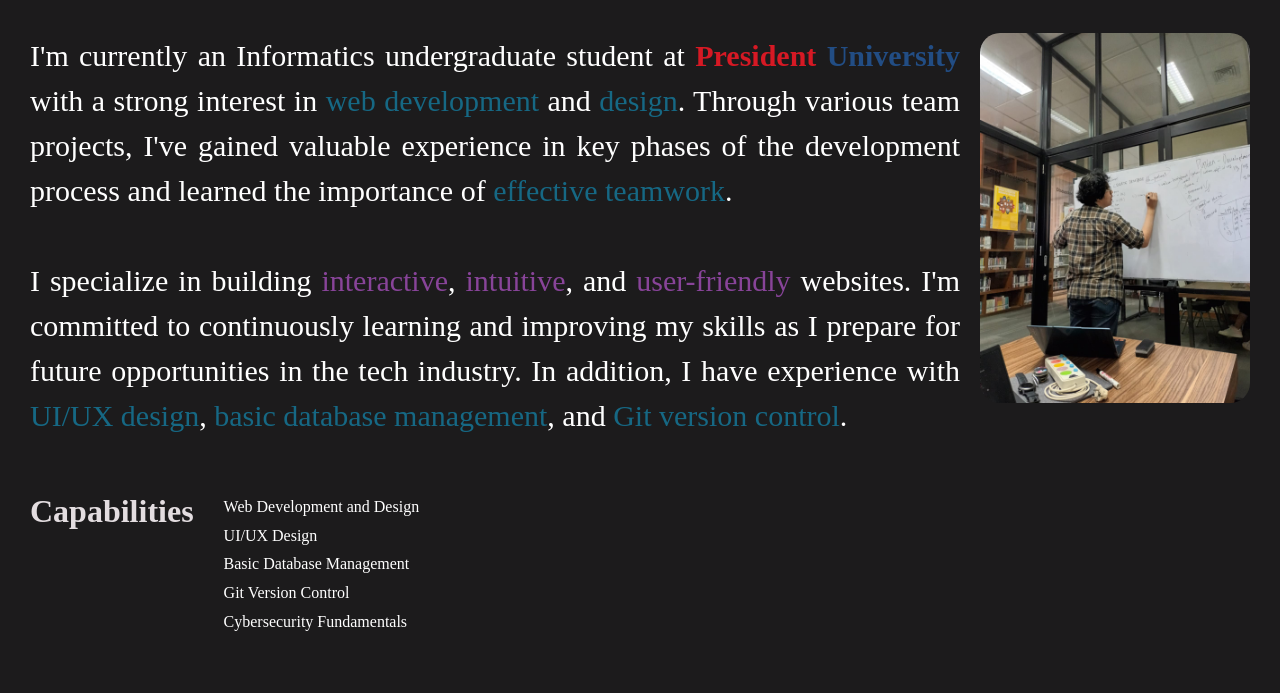
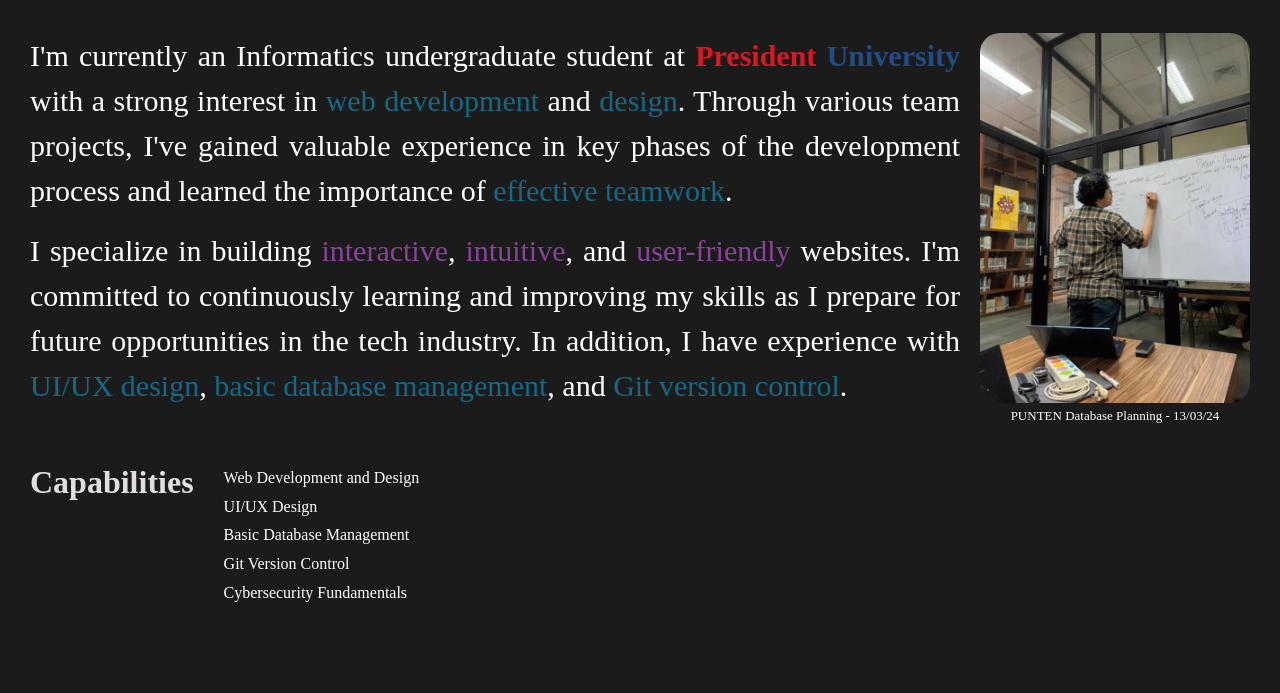
Before and after one commit to MILO-05/portfolio, a Flask app: page / in a window 1280 px wide. Shown: the part 934-1627 px from the top of the page. Run offline with Flask 3, Linux system fonts and the light colour scheme.

Commit message:
Update about me

```diff
--- a/static/style.css
+++ b/static/style.css
@@ -115,7 +115,6 @@ header a:hover {
 #about-me > div {
     display: flex;
     flex-direction: column;
-    gap: 30px;
 }
 #about-me p {
     margin: 0 0 15px 0;
--- a/templates/index.html
+++ b/templates/index.html
@@ -53,6 +53,7 @@
         </div>
         <div>
             <img style="height: 370px; width: 270px;" id="about-img" src="{{ url_for('static', filename='images/portfolio-picture1.jpg') }}" alt="">
+            <span style="text-align: center; margin-top: 5px; color: white; font-size: small;">PUNTEN Database Planning - 13/03/24</span>
         </div>
     </div>
     <!-- skills section -->
```
